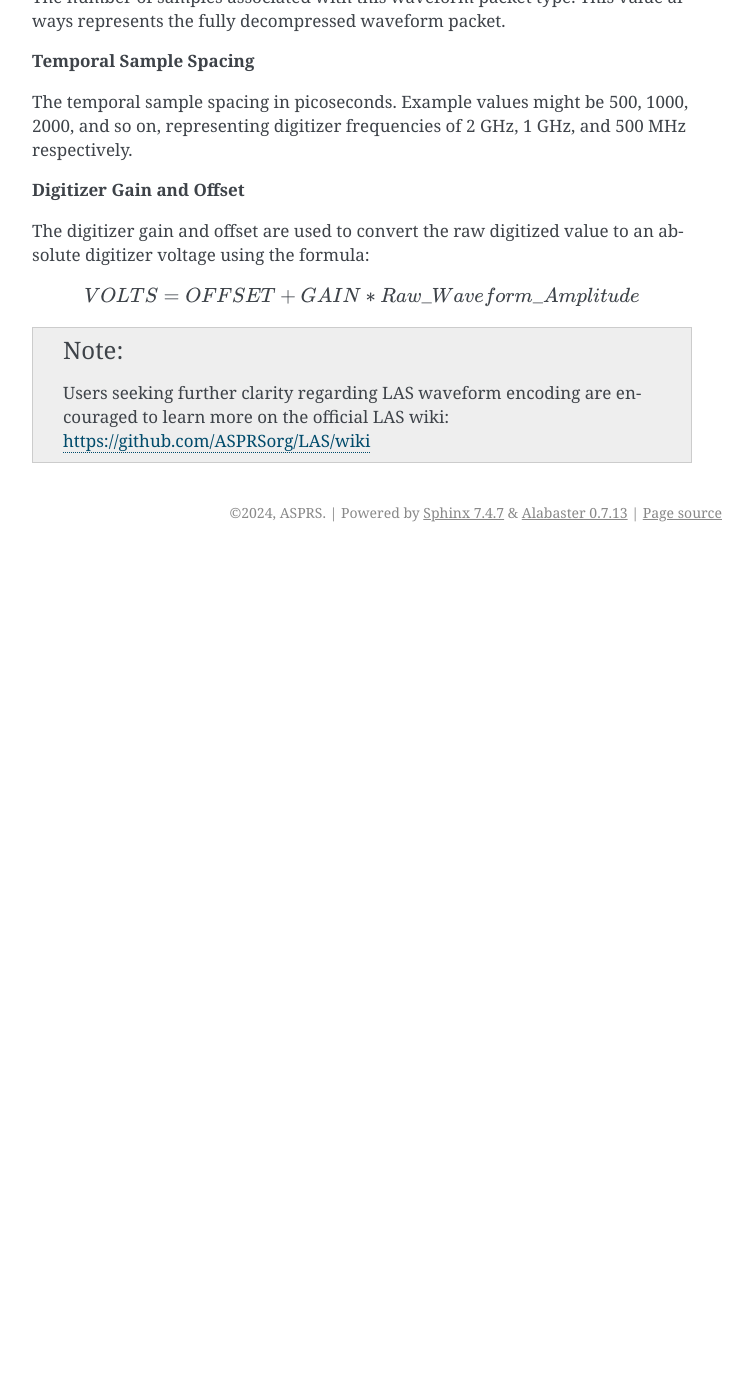
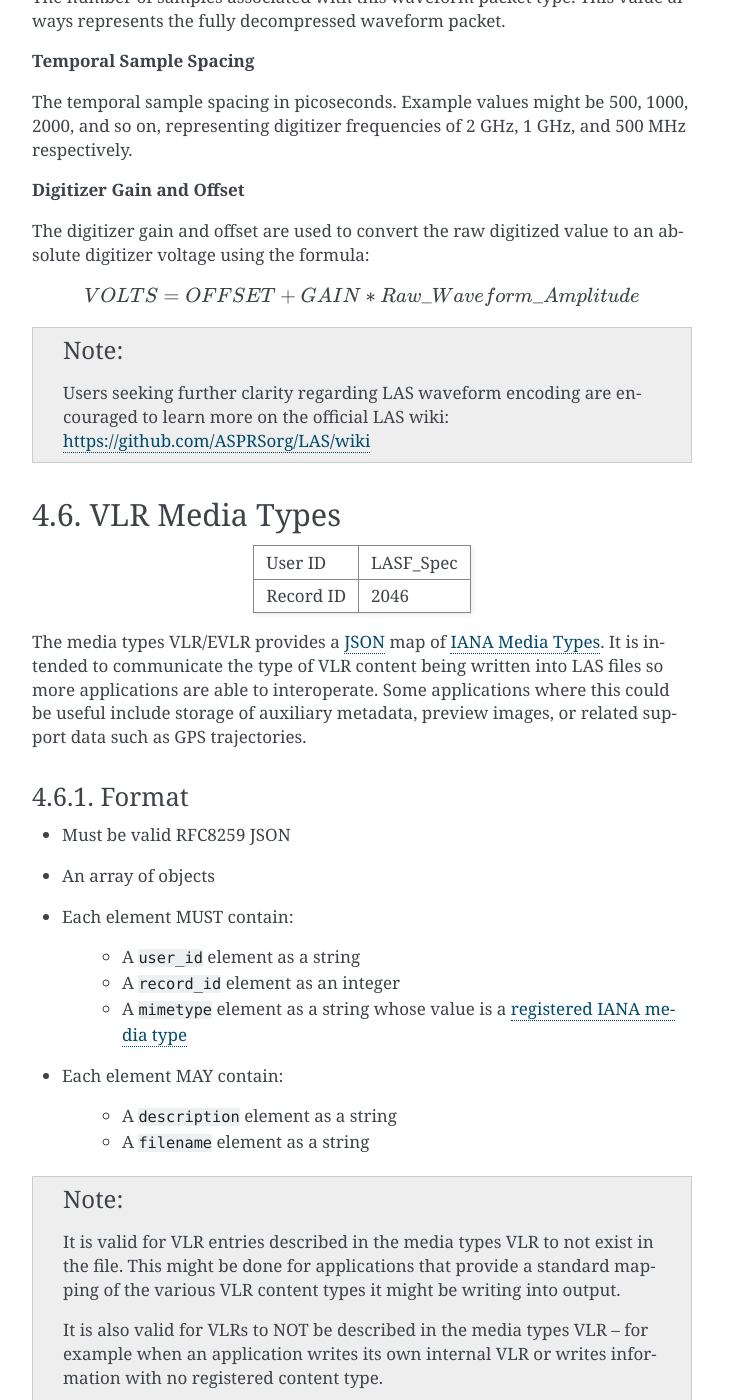
Before and after one commit to ASPRSorg/LAS, a Sphinx documentation site: the page built from source/04_optional_vlrs.txt, in a window 1280 px wide and 1400 px high, scrolled down 4981 px. Shown: the whole window, without its empty margins (388-1141 px from the left). Built offline with Sphinx 7.4.7, drawn with Linux system fonts in a browser that asks for light colours; the version number could not be read and is left out; before the commit the page ends 5533 px from its top, so only the background shows below that; some of the changed text lies outside the part shown.

Commit message:
Implement #142 – a media types VLR

```diff
--- a/source/04_optional_vlrs.txt
+++ b/source/04_optional_vlrs.txt
@@ -303,3 +303,87 @@ absolute digitizer voltage using the formula:
 
     Users seeking further clarity regarding LAS waveform encoding are encouraged
     to learn more on the official LAS wiki: https://github.com/ASPRSorg/LAS/wiki
+
+.. _mime_types:
+
+VLR Media Types
+................................................................................
+
++-----------------+-----------------------------+
+| User ID         | LASF_Spec                   |
++-----------------+-----------------------------+
+| Record ID       | 2046                        |
++-----------------+-----------------------------+
+
+The media types VLR/EVLR provides a `JSON
+<https://datatracker.ietf.org/doc/html/rfc8259>`__ map of `IANA Media Types
+<https://www.iana.org/assignments/media-types/media-types.xhtml>`__.  It is
+intended to communicate the type of VLR content being written into LAS files so
+more applications are able to interoperate. Some applications where this could
+be useful include storage of auxiliary metadata, preview images, or related
+support data such as GPS trajectories.
+
+Format
+~~~~~~~~~~~~~~~~~~~~~~~~~~~~~~~~~~~~~~~~~~~~~~~~~~~~~~~~~~~~~~~~~~~~~~~~~~~~~~~~
+
+* Must be valid RFC8259 JSON
+
+* An array of objects
+
+* Each element MUST contain:
+
+    * A ``user_id`` element as a string
+    * A ``record_id`` element as an integer
+    * A ``mimetype`` element as a string whose value is
+      a `registered IANA media type <https://www.iana.org/assignments/media-types/media-types.xhtml>`__
+
+* Each element MAY contain:
+
+    * A ``description`` element as a string
+    * A ``filename`` element as a string
+
+.. note::
+
+    It is valid for VLR entries described in the media types VLR to not exist in
+    the file. This might be done for applications that provide a standard mapping
+    of the various VLR content types it might be writing into output.
+
+    It is also valid for VLRs to NOT be described in the media types VLR – for example
+    when an application writes its own internal VLR or writes information with
+    no registered content type.
+
+Example
+~~~~~~~~~~~~~~~~~~~~~~~~~~~~~~~~~~~~~~~~~~~~~~~~~~~~~~~~~~~~~~~~~~~~~~~~~~~~~~~~
+
+The following example illustrates expected usage of the media types VLR:
+
+::
+
+    [
+        {
+            "user_id":"PDAL",
+            "record_id":12,
+            "mimetype":"application/json",
+            "description":"PDAL metadata output"
+        },
+        {
+            "user_id":"USGS",
+            "record_id":86,
+            "mimetype":"application/vnd.openxmlformats-officedocument.wordprocessingml.document"
+            "filename":"metadata.docx",
+            "description":"Random stuff pasted into a word document"
+        },
+        {
+            "user_id":"LINZ",
+            "record_id":42,
+            "mimetype":"application/pdf"
+            "description":"Boresight report"
+        },
+        {
+            "user_id":"RIEGL",
+            "record_id":3580,
+            "mimetype":"image/jpeg"
+            "filename":"preview.jpg",
+            "description":"Normalized reflectance preview image"
+        }
+    ]
```
